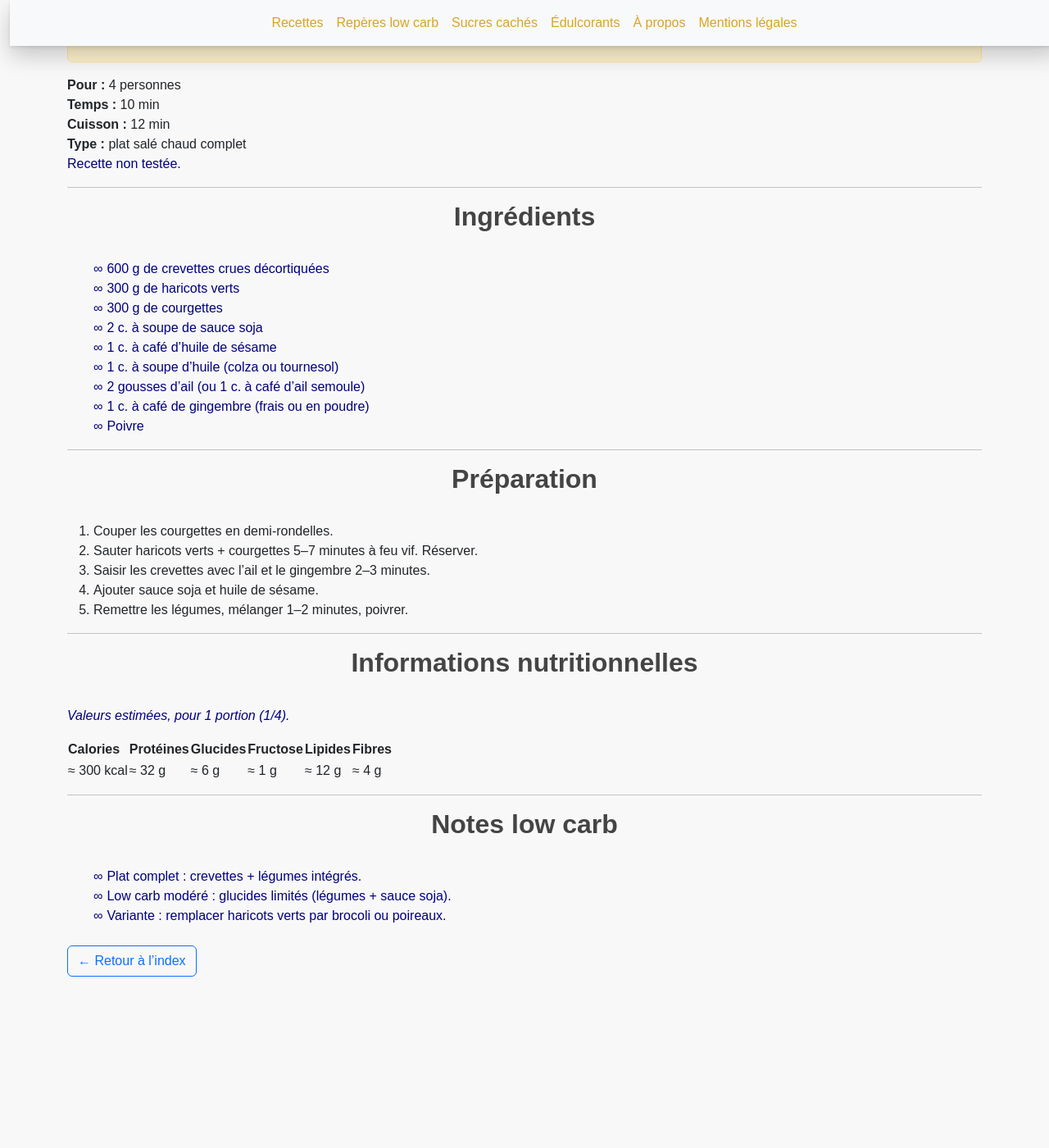
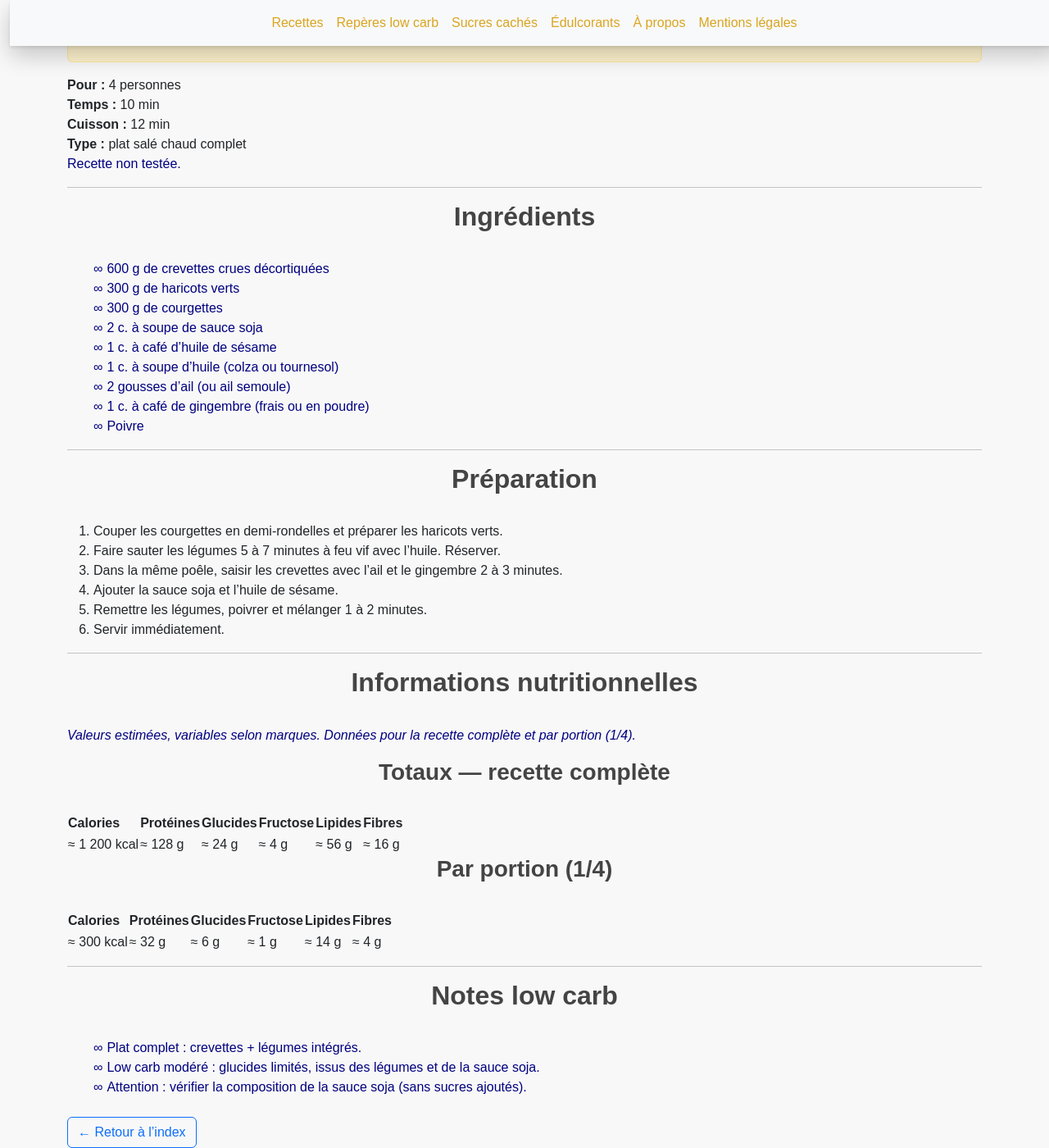
Before and after one commit to laurie-boissay/laurie-boissay.github.io, a Jekyll site: the page built from recettes/crevettes-ail-gingembre-legumes.html, in a window 1280 px wide and 1400 px high, scrolled down 254 px. Shown: the whole window at 82% size. Built offline with Jekyll 4.4.1, drawn with Linux system fonts in a browser that asks for light colours; before the commit the page ends 1445 px from its top, so only the background shows below that.

Commit message:
Update crevettes-ail-gingembre-legumes.html

```diff
--- a/recettes/crevettes-ail-gingembre-legumes.html
+++ b/recettes/crevettes-ail-gingembre-legumes.html
@@ -12,34 +12,34 @@ tags:
   - tres-proteine
   - rapide
 extra_head: |
-  <script type=\"application/ld+json\">
+  <script type="application/ld+json">
   {
-    \"@context\": \"https://schema.org\",
-    \"@type\": \"Recipe\",
-    \"name\": \"Crevettes ail & gingembre aux légumes verts\",
-    \"description\": \"Crevettes sautées à l’ail et au gingembre avec légumes verts, plat low carb complet.\",
-    \"recipeYield\": \"4 personnes\",
-    \"prepTime\": \"PT10M\",
-    \"cookTime\": \"PT12M\",
-    \"totalTime\": \"PT22M\",
-    \"recipeCategory\": \"Plats\",
-    \"recipeIngredient\": [
-      \"600 g de crevettes crues décortiquées\",
-      \"300 g de haricots verts\",
-      \"300 g de courgettes\",
-      \"2 c. à soupe de sauce soja\",
-      \"1 c. à café d'huile de sésame\",
-      \"1 c. à soupe d'huile de colza ou tournesol\",
-      \"2 gousses d'ail (ou ail semoule)\",
-      \"1 c. à café de gingembre (frais ou en poudre)\",
-      \"Poivre\"
+    "@context": "https://schema.org",
+    "@type": "Recipe",
+    "name": "Crevettes ail & gingembre aux légumes verts",
+    "description": "Crevettes sautées à l’ail et au gingembre avec légumes verts, plat low carb complet.",
+    "recipeYield": "4 personnes",
+    "prepTime": "PT10M",
+    "cookTime": "PT12M",
+    "totalTime": "PT22M",
+    "recipeCategory": "Plats",
+    "recipeIngredient": [
+      "600 g de crevettes crues décortiquées",
+      "300 g de haricots verts",
+      "300 g de courgettes",
+      "2 c. à soupe de sauce soja",
+      "1 c. à café d'huile de sésame",
+      "1 c. à soupe d'huile de colza ou tournesol",
+      "2 gousses d'ail",
+      "1 c. à café de gingembre (frais ou en poudre)",
+      "Poivre"
     ],
-    \"recipeInstructions\": [
-      { \"@type\": \"HowToStep\", \"text\": \"Couper les courgettes en demi-rondelles et préparer les haricots verts.\" },
-      { \"@type\": \"HowToStep\", \"text\": \"Sauter les légumes 5–7 minutes à feu vif avec l’huile. Réserver.\" },
-      { \"@type\": \"HowToStep\", \"text\": \"Saisir les crevettes avec l’ail et le gingembre 2–3 minutes.\" },
-      { \"@type\": \"HowToStep\", \"text\": \"Ajouter la sauce soja et l’huile de sésame.\" },
-      { \"@type\": \"HowToStep\", \"text\": \"Remettre les légumes, mélanger 1–2 minutes et poivrer.\" }
+    "recipeInstructions": [
+      { "@type": "HowToStep", "text": "Couper les courgettes en demi-rondelles et préparer les haricots verts." },
+      { "@type": "HowToStep", "text": "Sauter les légumes 5–7 minutes à feu vif avec l’huile. Réserver." },
+      { "@type": "HowToStep", "text": "Saisir les crevettes avec l’ail et le gingembre 2–3 minutes." },
+      { "@type": "HowToStep", "text": "Ajouter la sauce soja et l’huile de sésame." },
+      { "@type": "HowToStep", "text": "Remettre les légumes, poivrer et mélanger 1–2 minutes." }
     ]
   }
   </script>
@@ -52,12 +52,15 @@ extra_head: |
     <div><strong>Cuisson :</strong> 12 min</div>
     <div><strong>Type :</strong> plat salé chaud complet</div>
   </div>
-  <p class="recipe-lead__note"><strong>Recette non testée.</strong></p>
+  <p class="recipe-lead__note">
+    <strong>Recette non testée.</strong>
+  </p>
 </div>
 
 <hr>
 
 <h2>Ingrédients</h2>
+
 <ul class="recipe-ingredients">
   <li><strong>600 g</strong> de crevettes crues décortiquées</li>
   <li><strong>300 g</strong> de haricots verts</li>
@@ -65,7 +68,7 @@ extra_head: |
   <li><strong>2 c. à soupe</strong> de sauce soja</li>
   <li><strong>1 c. à café</strong> d’huile de sésame</li>
   <li><strong>1 c. à soupe</strong> d’huile (colza ou tournesol)</li>
-  <li><strong>2</strong> gousses d’ail (ou <strong>1 c. à café</strong> d’ail semoule)</li>
+  <li><strong>2</strong> gousses d’ail (ou ail semoule)</li>
   <li><strong>1 c. à café</strong> de gingembre (frais ou en poudre)</li>
   <li>Poivre</li>
 </ul>
@@ -73,28 +76,69 @@ extra_head: |
 <hr>
 
 <h2>Préparation</h2>
+
 <ol class="recipe-steps">
-  <li>Couper les courgettes en demi-rondelles.</li>
-  <li>Sauter haricots verts + courgettes 5–7 minutes à feu vif. Réserver.</li>
-  <li>Saisir les crevettes avec l’ail et le gingembre 2–3 minutes.</li>
-  <li>Ajouter sauce soja et huile de sésame.</li>
-  <li>Remettre les légumes, mélanger 1–2 minutes, poivrer.</li>
+  <li>Couper les courgettes en demi-rondelles et préparer les haricots verts.</li>
+  <li>Faire sauter les légumes 5 à 7 minutes à feu vif avec l’huile. Réserver.</li>
+  <li>Dans la même poêle, saisir les crevettes avec l’ail et le gingembre 2 à 3 minutes.</li>
+  <li>Ajouter la sauce soja et l’huile de sésame.</li>
+  <li>Remettre les légumes, poivrer et mélanger 1 à 2 minutes.</li>
+  <li>Servir immédiatement.</li>
 </ol>
 
 <hr>
 
 <h2>Informations nutritionnelles</h2>
-<p class="recipe-nutrition__disclaimer"><em>Valeurs estimées, pour 1 portion (1/4).</em></p>
+
+<p class="recipe-nutrition__disclaimer">
+  <em>Valeurs estimées, variables selon marques. Données pour la recette complète et par portion (1/4).</em>
+</p>
+
 <div class="recipe-nutrition">
+  <h3>Totaux — recette complète</h3>
   <table class="recipe-table">
     <thead>
       <tr>
-        <th>Calories</th><th>Protéines</th><th>Glucides</th><th>Fructose</th><th>Lipides</th><th>Fibres</th>
+        <th>Calories</th>
+        <th>Protéines</th>
+        <th>Glucides</th>
+        <th>Fructose</th>
+        <th>Lipides</th>
+        <th>Fibres</th>
       </tr>
     </thead>
     <tbody>
       <tr>
-        <td>≈ 300 kcal</td><td>≈ 32 g</td><td>≈ 6 g</td><td>≈ 1 g</td><td>≈ 12 g</td><td>≈ 4 g</td>
+        <td>≈ 1 200 kcal</td>
+        <td>≈ 128 g</td>
+        <td>≈ 24 g</td>
+        <td>≈ 4 g</td>
+        <td>≈ 56 g</td>
+        <td>≈ 16 g</td>
+      </tr>
+    </tbody>
+  </table>
+
+  <h3>Par portion (1/4)</h3>
+  <table class="recipe-table">
+    <thead>
+      <tr>
+        <th>Calories</th>
+        <th>Protéines</th>
+        <th>Glucides</th>
+        <th>Fructose</th>
+        <th>Lipides</th>
+        <th>Fibres</th>
+      </tr>
+    </thead>
+    <tbody>
+      <tr>
+        <td>≈ 300 kcal</td>
+        <td>≈ 32 g</td>
+        <td>≈ 6 g</td>
+        <td>≈ 1 g</td>
+        <td>≈ 14 g</td>
+        <td>≈ 4 g</td>
       </tr>
     </tbody>
   </table>
@@ -103,8 +147,9 @@ extra_head: |
 <hr>
 
 <h2>Notes low carb</h2>
+
 <ul class="recipe-notes">
   <li><strong>Plat complet :</strong> crevettes + légumes intégrés.</li>
-  <li><strong>Low carb modéré :</strong> glucides limités (légumes + sauce soja).</li>
-  <li><strong>Variante :</strong> remplacer haricots verts par brocoli ou poireaux.</li>
+  <li><strong>Low carb modéré :</strong> glucides limités, issus des légumes et de la sauce soja.</li>
+  <li><strong>Attention :</strong> vérifier la composition de la sauce soja (sans sucres ajoutés).</li>
 </ul>
```
